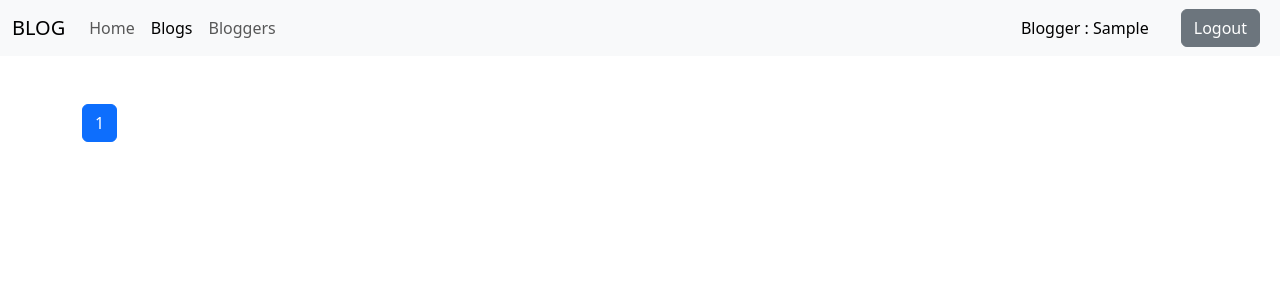
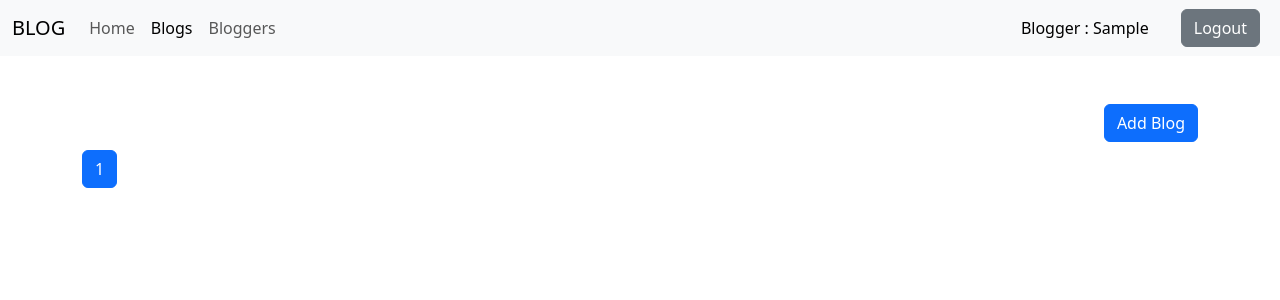
Before and after one commit to aalishgadhiya/django_blog_app, a Django app: page /blog/all in a window 1280 px wide. Shown: the top 300 px of the page. Run offline with Django 5.2, Linux system fonts and the light colour scheme; the visitor is signed in with stand-in values (Sample User, id 1); data that the repository does not hold is empty.

Commit message:
add blog functionality complete

```diff
--- a/blog_app/views.py
+++ b/blog_app/views.py
@@ -8,6 +8,8 @@ from django.contrib.auth.decorators import login_required
 from django.utils.decorators import method_decorator
 from django.contrib import messages
 from django.views import View
+from django.utils import timezone
+# import pytz
 
 
 @method_decorator(login_required(login_url='/blog-app/login'),name='dispatch')
@@ -35,6 +37,31 @@ class All_blog_page(View):
         }
         return render(request,'all_blogs.html',data)
 
+
+    def post(self,request):
+        blog_title = request.POST.get('blog_title')
+        blog_description = request.POST.get('blog_description')
+        blogger_instance = Bloggers.objects.get(user=request.user)
+        blog_post = Blog_posts.objects.create(
+            title = blog_title,
+            content = blog_description,
+            author = blogger_instance
+        )
+
+        india_timezone = timezone.get_default_timezone()
+        blog_post_date = blog_post.post_date.astimezone(india_timezone).strftime("%b %d, %Y")
+        blog_post_time = blog_post.post_date.astimezone(india_timezone).strftime("%I:%M %p")
+
+        return JsonResponse({
+            'success':True,
+            'blog_title':blog_title,
+            'blog_description':blog_description,
+            'user_name':blogger_instance.user.username.title(),
+            'post_date':blog_post_date,
+            'post_time':blog_post_time,
+            'blog_id':blog_post.id,
+            'author_id':blogger_instance.id,
+        })
 
 
 @method_decorator(login_required(login_url='/blog-app/login'),name='dispatch')
--- a/static/reload_data.js
+++ b/static/reload_data.js
@@ -1,7 +1,8 @@
 $(document).ready(function () {
-   console.log('-------------------------------',$);
+   console.log('-------------------------------', $);
+   // add-comment--------------------
    let blog_id = $('#blogDetailContainer').data('blog-id')
-   $('#comment_form').submit(function(e){
+   $('#comment_form').submit(function (e) {
       e.preventDefault()
       $.ajax({
          type: "POST",
@@ -9,8 +10,8 @@ $(document).ready(function () {
          data: $('#comment_form').serialize(),
          success: function (response) {
             console.log(response.comment_text);
-               if(response.success){
-                  let new_comment  = `<hr><p>${response.comment_text}- ${response.user_name} - ${response.comment_date}</p>`
+            if (response.success) {
+               let new_comment = `<hr><p>${response.comment_text}- ${response.user_name} - ${response.comment_date}</p>`
                $('#commentsContainer').prepend(new_comment);
 
                $('#user_comment').val('');
@@ -18,4 +19,64 @@ $(document).ready(function () {
          }
       });
    });
+
+
+   //  add blog-post-----------------------
+   $('#addBlogForm').submit(function (e) {
+      e.preventDefault()
+      if (Validation()) {
+         $.ajax({
+            type: "POST",
+            url: "/blog/all",
+            data: $('#addBlogForm').serialize(),
+            success: function (response) {
+               if (response.success) {
+                  let new_blog_post = `
+               <div class="col-12 mb-5">
+                   <div class="card">
+                       <div class="card-body">
+                        <a href="/blogdetail/${response.blog_id}" class='text-decoration-none'> <p class="h5 text-dark">${response.blog_title}</p></a>
+                        <div class='d-flex'>
+                            <p class='text-muted'>${response.post_date}</p>
+                            <p class='text-muted px-3'>${response.post_time}</p>
+                            <a href="/bloggerdetail/${response.author_id}" class='text-decoration-none'> <p class='text-muted px-3'>- ${response.user_name}</p> </a>
+                        </div>
+                       </div>
+                   </div>
+               </div>
+               `
+                  $('#blogPostContainer').prepend(new_blog_post);
+
+                  $('#blogTitle').val('');
+                  $('#blogDescription').val('');
+                  $('#addBlogModal').modal('hide');
+               }
+            }
          });
+      }
+   });
+
+
+
+
+   function Validation() {
+      is_valid = true;
+      $('.errorBox').html('');
+
+      if ($('#blogTitle').val().trim() == '') {
+         ShowError('#title_error','Please Enter Blog Title***');
+         is_valid = false;
+      }
+      else if ($('#blogDescription').val().trim() == '') {
+         ShowError('#desc_error','Please Enter Your Blog Description***');
+         is_valid = false;
+      }
+
+      return is_valid;
+   }
+
+
+   function ShowError(selector, message) {
+      $(selector).html(`<h6 class="mt-1 text-danger">${message}</h6>`);
+   }
+});
--- a/templates/all_blogs.html
+++ b/templates/all_blogs.html
@@ -1,9 +1,50 @@
 {% extends "base.html" %}
 
 {% block content %}
+<!-- modal  -->
+<div class="modal fade bd-example-modal-lg" id="addBlogModal" tabindex="-1" aria-labelledby="exampleModalLabel"
+  aria-hidden="true">
+  <div class="modal-dialog modal-dialog-centered modal-lg" role="document">
+     <div class="modal-content">
+         <div class="modal-header">
+             <h5 class="modal-title" id="exampleModalLabel">Blog Post</h5>
+             <button type="button" class="btn-close" data-bs-dismiss="modal"
+                 aria-label="Close"></button>
+         </div>
+         <div class="modal-body">
+            <p class='text-muted'>Create Your Blog...</p>
+             <form id="addBlogForm" method='post'>
+                {% csrf_token %}
+                <div class="form-group">
+                    <label for="blogTitle">Title:</label>
+                    <input type="text" class="form-control" name='blog_title' id="blogTitle" pattern=".*\S+.*" title='please Enter Title'>
+                    <div class='errorBox' id='title_error'></div>
+                </div>
+                <div class="form-group mt-3">
+                    <label for="blogDescription">Description:</label>
+                    <textarea class="form-control" id="blogDescription" name='blog_description'  rows="4"></textarea>
+                    <div class='errorBox' id='desc_error'></div>
+                </div>
+                <button type="submit" class="btn btn-primary mt-3">Create Blog</button>
+            </form>
+         </div>
+         <div class="modal-footer">
+             <button type="button" class="btn btn-secondary" data-bs-dismiss="modal">Close</button>
+         </div>
+     </div>
+  </div>
+</div>
+<!--  end -  modal  -->
+
 
 <div class="container mt-5">
+    <div class='row'>
+        <div class='col-12 d-flex justify-content-end mb-2'>
+            <button class='btn btn-primary'  data-bs-toggle='modal' data-bs-target='#addBlogModal'>Add Blog</button>
+        </div>
+    </div>
     <div class="row">
+        <div id="blogPostContainer">
             {% for BlogData in blog_data %}
             <div class="col-12 mb-5">
                 <div class="card">
@@ -18,7 +59,7 @@
                 </div>
             </div>
             {% endfor %}
-
+        </div>
         <nav aria-label="...">
             <ul class="pagination">
               {% if blog_data.has_previous %}
@@ -40,6 +81,4 @@
 
     </div>
 </div>
-
-
 {% endblock  %}
--- a/templates/base.html
+++ b/templates/base.html
@@ -7,5 +7,4 @@
 <!-- <script src="/static/reload_data.js"></script> -->
 
 
-</body>
-</html>
+{% include "footer.html" %}
--- /dev/null
+++ b/templates/footer.html
@@ -0,0 +1,4 @@
+
+
+</body>
+</html>
--- a/templates/header.html
+++ b/templates/header.html
@@ -4,17 +4,31 @@
     <meta charset="UTF-8">
     <meta name="viewport" content="width=device-width, initial-scale=1.0">
     <title>{{title}}</title>
-    <script
-    src="https://cdn.jsdelivr.net/npm/@popperjs/core@2.11.8/dist/umd/popper.min.js"></script>
-    <script
-    src="https://cdn.jsdelivr.net/npm/bootstrap@5.3.2/dist/js/bootstrap.min.js"></script>
 
+
+
+    <!-- Bootstrap CSS -->
     <link href="https://cdn.jsdelivr.net/npm/bootstrap@5.3.2/dist/css/bootstrap.min.css" rel="stylesheet">
     <link rel="stylesheet" href="https://cdn.jsdelivr.net/npm/bootstrap-icons@1.11.2/font/bootstrap-icons.min.css">
 
-    <script src="https://code.jquery.com/jquery-3.6.4.min.js"></script>
 
-    <script src="/static/reload_data.js"></script>
+
+      <!-- jQuery -->
+     <script src="https://code.jquery.com/jquery-3.6.4.min.js"></script>
+
+
+     <!-- Popper.js -->
+     <script
+     src="https://cdn.jsdelivr.net/npm/@popperjs/core@2.11.8/dist/umd/popper.min.js"></script>
+
+     <!-- Bootstrap JavaScript -->
+     <script
+     src="https://cdn.jsdelivr.net/npm/bootstrap@5.3.2/dist/js/bootstrap.min.js"></script>
+
+
+
+     <script src="/static/reload_data.js"></script>
+
 
 </head>
 <body>
```
Also changed, not shown: templates/blog_detail.html (+0 -27 lines). Lines whose indentation alone changed are shown as unchanged.
